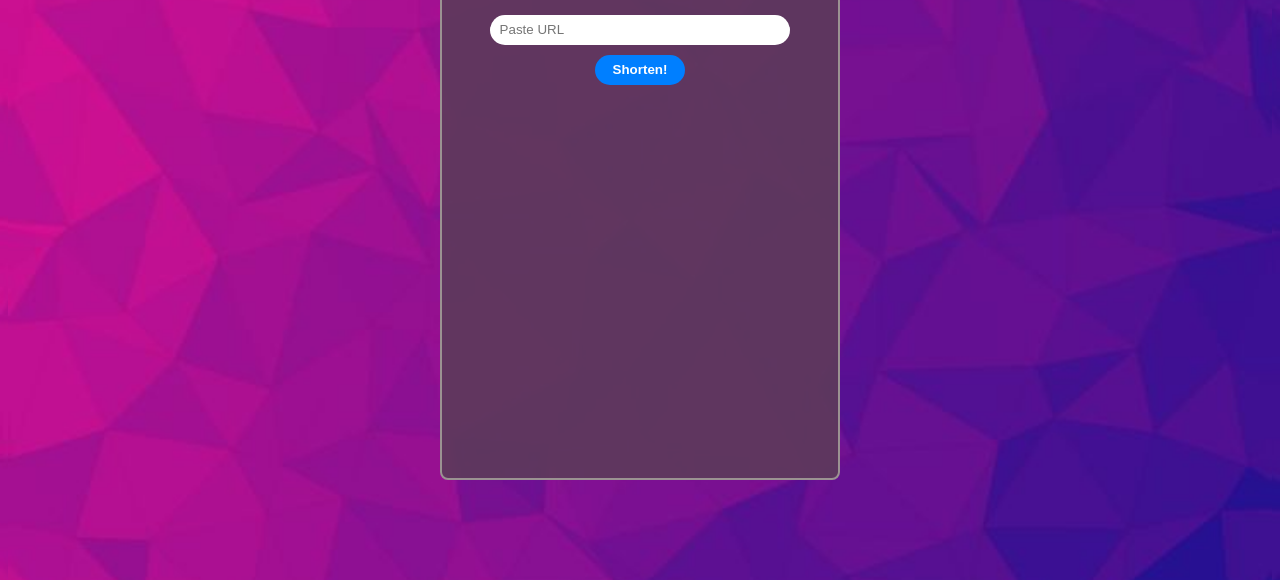
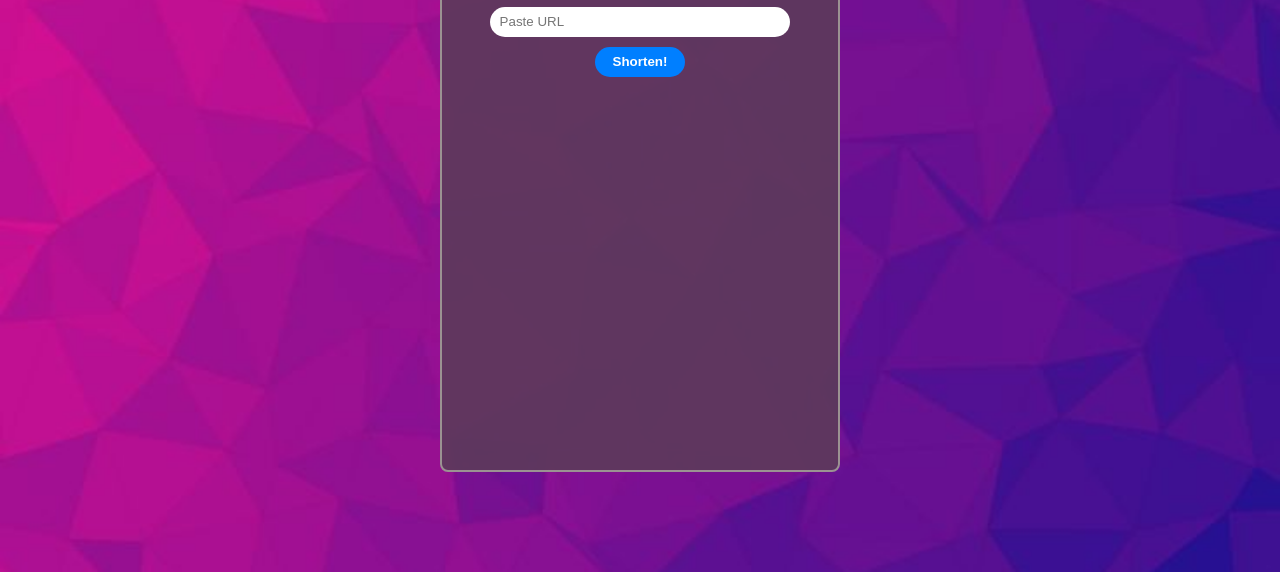
Before and after one commit to MayureshGawas99/UrlShortner, a website: page public/index.html in a window 1280 px wide. Shown: the part 228-808 px from the top of the page. Drawn offline with Linux system fonts and the light colour scheme.

```diff
--- a/index.js
+++ b/index.js
@@ -1,7 +1,7 @@
 const express = require("express");
-const app = express()
-const shortUrl = require("./routes/url")
-const homeRoutes = require("./routes/home")
+const app = express();
+const shortUrl = require("./routes/url");
+const homeRoutes = require("./routes/home");
 
 //middleawares are the functions that get called before any of the API calls
 app.use(express.json());// accepts application.json
--- a/public/styles.css
+++ b/public/styles.css
@@ -5,6 +5,7 @@
 }
 html,body {
   height: 100%;
+  margin:0px;
   background-image: url("back.jpg");
   background-repeat: no-repeat;
   background-size:cover;
```
